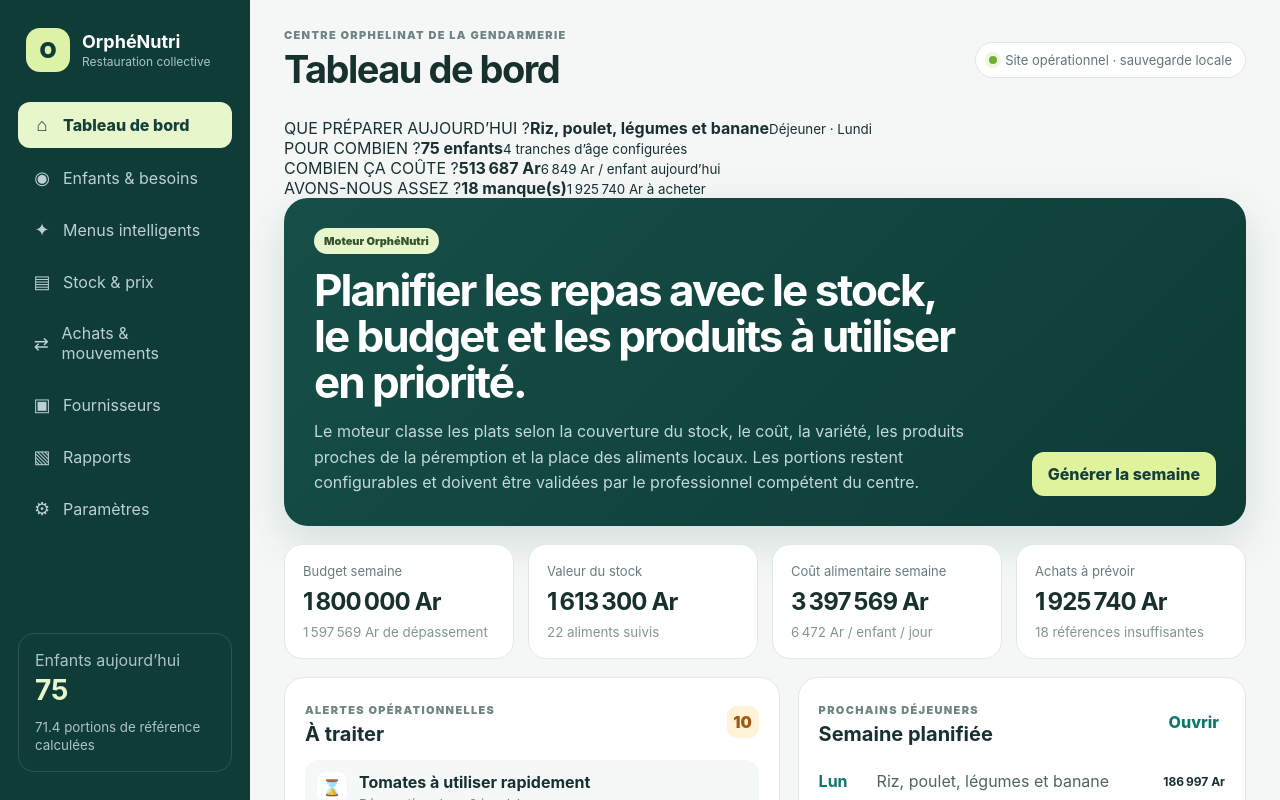
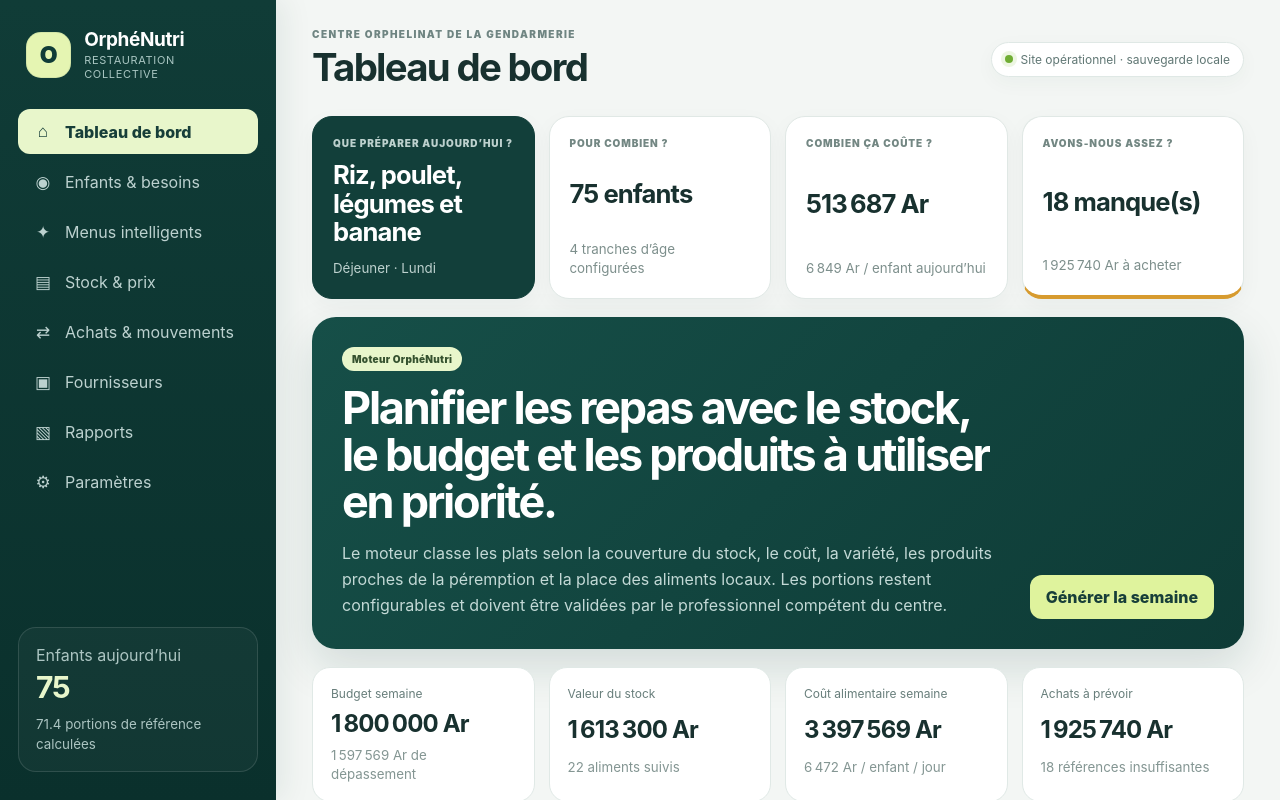
Before and after one commit to Romuel10/gestion-stock, a React (Vite) app: page / in a window 1280 px wide. Shown: the top 800 px of the page. Built offline with nearby package versions, Linux system fonts and the light colour scheme.

Commit message:
feat: redesign OrpheNutri institutional web interface

```diff
--- a/src/index.css
+++ b/src/index.css
@@ -1,144 +1,218 @@
 :root {
   font-family: Inter, ui-sans-serif, system-ui, -apple-system, BlinkMacSystemFont, "Segoe UI", sans-serif;
   color: #18312f;
-  background: #f4f7f6;
+  background: #f3f6f4;
   font-synthesis: none;
   text-rendering: optimizeLegibility;
 }
 
 * { box-sizing: border-box; }
-body { margin: 0; min-width: 320px; min-height: 100vh; background: #f4f7f6; }
+body { margin: 0; min-width: 320px; min-height: 100vh; background: #f3f6f4; }
 button, input, select { font: inherit; }
 button { cursor: pointer; }
 
-.app-shell { min-height: 100vh; display: grid; grid-template-columns: 250px 1fr; }
-.sidebar { background: #103c37; color: white; padding: 28px 18px; display: flex; flex-direction: column; gap: 30px; position: sticky; top: 0; height: 100vh; }
-.brand { display: flex; gap: 12px; align-items: center; padding: 0 8px; }
-.brand-mark { width: 44px; height: 44px; border-radius: 14px; display: grid; place-items: center; background: #dbf2a7; color: #103c37; font-weight: 900; font-size: 22px; }
+.app-shell { min-height: 100vh; display: grid; grid-template-columns: 276px minmax(0, 1fr); }
+.sidebar { background: linear-gradient(180deg, #103c37 0%, #0a302c 100%); color: white; padding: 28px 18px; display: flex; flex-direction: column; gap: 28px; position: sticky; top: 0; height: 100vh; box-shadow: 8px 0 28px rgba(15, 61, 55, .08); }
+.brand { display: flex; gap: 13px; align-items: center; padding: 0 8px; }
+.brand-mark { width: 46px; height: 46px; border-radius: 15px; display: grid; place-items: center; background: #e5f5b2; color: #103c37; font-weight: 950; font-size: 23px; box-shadow: inset 0 0 0 1px rgba(16,60,55,.08); }
 .brand strong, .brand span { display: block; }
-.brand strong { font-size: 18px; }
-.brand span { color: #a9c6c2; font-size: 12px; margin-top: 2px; }
-nav { display: grid; gap: 7px; }
-.nav-item { width: 100%; border: 0; background: transparent; color: #bcd1cf; text-align: left; border-radius: 12px; padding: 12px 14px; display: flex; gap: 11px; align-items: center; }
-.nav-item:hover { background: rgba(255,255,255,.07); color: white; }
-.nav-item.active { background: #e8f6cb; color: #173e39; font-weight: 800; }
-.nav-icon { width: 20px; text-align: center; font-size: 18px; }
-.sidebar-foot { margin-top: auto; border: 1px solid rgba(255,255,255,.12); border-radius: 16px; padding: 16px; display: grid; gap: 3px; }
+.brand strong { font-size: 19px; letter-spacing: -.02em; }
+.brand span { color: #a9c6c2; font-size: 11px; margin-top: 2px; text-transform: uppercase; letter-spacing: .06em; }
+nav { display: grid; gap: 6px; }
+.nav-item { width: 100%; border: 0; background: transparent; color: #bcd1cf; text-align: left; border-radius: 12px; padding: 12px 14px; display: flex; gap: 11px; align-items: center; transition: .18s ease; }
+.nav-item:hover { background: rgba(255,255,255,.07); color: white; transform: translateX(2px); }
+.nav-item.active { background: #e8f6cb; color: #173e39; font-weight: 850; }
+.nav-icon { width: 22px; text-align: center; font-size: 17px; }
+.sidebar-foot { margin-top: auto; border: 1px solid rgba(255,255,255,.12); border-radius: 18px; padding: 17px; display: grid; gap: 4px; background: rgba(255,255,255,.035); }
 .sidebar-foot span, .sidebar-foot small { color: #acc5c2; }
-.sidebar-foot strong { font-size: 28px; color: #e8f6cb; }
-.sidebar-foot small { margin-top: 8px; line-height: 1.4; }
+.sidebar-foot strong { font-size: 30px; color: #e8f6cb; letter-spacing: -.04em; }
+.sidebar-foot small { margin-top: 6px; line-height: 1.45; }
 
-.main-content { padding: 28px 34px 50px; min-width: 0; }
+.main-content { padding: 28px 36px 60px; min-width: 0; max-width: 1700px; width: 100%; margin: 0 auto; }
 .topbar { display: flex; justify-content: space-between; align-items: center; margin-bottom: 26px; gap: 20px; }
-.topbar h1 { margin: 4px 0 0; font-size: clamp(26px, 3vw, 38px); letter-spacing: -0.04em; }
-.eyebrow { margin: 0; color: #6f8582; font-size: 11px; letter-spacing: .12em; font-weight: 900; }
-.topbar-actions { display: flex; align-items: center; gap: 8px; background: white; border: 1px solid #dfe8e5; border-radius: 999px; padding: 9px 13px; color: #607774; font-size: 13px; }
+.topbar h1 { margin: 4px 0 0; font-size: clamp(28px, 3vw, 40px); letter-spacing: -.045em; }
+.eyebrow { margin: 0; color: #6f8582; font-size: 10px; letter-spacing: .14em; font-weight: 950; }
+.topbar-actions { display: flex; align-items: center; gap: 8px; background: white; border: 1px solid #dfe8e5; border-radius: 999px; padding: 9px 13px; color: #607774; font-size: 12px; box-shadow: 0 6px 20px rgba(21,67,61,.04); }
 .status-dot { width: 8px; height: 8px; border-radius: 50%; background: #70ad34; box-shadow: 0 0 0 4px #edf6e2; }
 
-.hero-card { background: linear-gradient(135deg, #164f48, #0e3b36); color: white; border-radius: 24px; padding: 30px; display: flex; justify-content: space-between; gap: 28px; align-items: flex-end; box-shadow: 0 16px 45px rgba(15, 61, 55, .14); }
-.hero-card h2 { max-width: 650px; font-size: clamp(26px, 4vw, 44px); line-height: 1.04; letter-spacing: -.045em; margin: 14px 0; }
-.hero-card p { color: #c3d9d6; max-width: 660px; margin: 0; line-height: 1.6; }
-.pill { display: inline-flex; border-radius: 999px; padding: 6px 10px; background: #e8f6cb; color: #35522f; font-size: 11px; font-weight: 900; }
-.primary-btn, .secondary-btn, .danger-btn { border: 0; border-radius: 12px; padding: 12px 16px; font-weight: 800; white-space: nowrap; }
+.question-grid { display: grid; grid-template-columns: repeat(4, minmax(0,1fr)); gap: 14px; margin-bottom: 18px; }
+.question-card { background: #fff; border: 1px solid #e0e8e5; border-radius: 20px; padding: 20px; min-height: 146px; display: flex; flex-direction: column; justify-content: space-between; box-shadow: 0 7px 22px rgba(25,63,58,.04); }
+.question-card > span { color: #738783; font-size: 10px; letter-spacing: .09em; font-weight: 950; }
+.question-card strong { font-size: clamp(20px, 2vw, 27px); line-height: 1.12; letter-spacing: -.035em; margin: 12px 0; }
+.question-card small { color: #7d8f8c; line-height: 1.45; }
+.question-card.primary { background: #123f3a; color: white; border-color: #123f3a; }
+.question-card.primary > span, .question-card.primary small { color: #bdd1ce; }
+.question-card.warning { border-bottom: 4px solid #d79b2f; }
+.question-card.good { border-bottom: 4px solid #75a844; }
+
+.hero-card { background: linear-gradient(135deg, #164f48, #0e3b36); color: white; border-radius: 24px; padding: 30px; display: flex; justify-content: space-between; gap: 28px; align-items: flex-end; box-shadow: 0 18px 45px rgba(15, 61, 55, .14); }
+.hero-card h2 { max-width: 760px; font-size: clamp(28px, 4vw, 45px); line-height: 1.04; letter-spacing: -.05em; margin: 14px 0; }
+.hero-card p { color: #c3d9d6; max-width: 810px; margin: 0; line-height: 1.65; }
+.pill { display: inline-flex; border-radius: 999px; padding: 6px 10px; background: #e8f6cb; color: #35522f; font-size: 10px; font-weight: 950; letter-spacing: .03em; }
+.primary-btn, .secondary-btn, .danger-btn, .ghost-btn { border: 0; border-radius: 12px; padding: 12px 16px; font-weight: 850; white-space: nowrap; transition: .18s ease; }
 .primary-btn { background: #dff39d; color: #173e39; }
-.primary-btn:hover { background: #eefabf; }
+.primary-btn:hover { background: #eefabf; transform: translateY(-1px); }
 .secondary-btn { background: #143f3a; color: white; }
+.secondary-btn:hover { background: #0e342f; }
 .danger-btn { background: #fff0ed; color: #a83f31; }
-.text-btn { border: 0; background: transparent; color: #0f766e; font-weight: 800; }
+.ghost-btn { background: #edf2f0; color: #49635f; }
+.text-btn { border: 0; background: transparent; color: #0f766e; font-weight: 850; }
 
 .stats-grid { display: grid; grid-template-columns: repeat(4, minmax(0, 1fr)); gap: 14px; margin: 18px 0; }
 .stat-card { background: white; border: 1px solid #e0e9e6; border-radius: 18px; padding: 18px; display: grid; gap: 8px; }
-.stat-card span { color: #687e7b; font-size: 13px; }
+.stat-card span { color: #687e7b; font-size: 12px; }
 .stat-card strong { font-size: 24px; letter-spacing: -.035em; }
-.stat-card small { color: #849693; }
-.stat-card.good { border-bottom: 4px solid #7eb543; }
-.stat-card.danger { border-bottom: 4px solid #d46755; }
+.stat-card small { color: #849693; line-height: 1.4; }
 
 .two-columns { display: grid; grid-template-columns: 1.05fr .95fr; gap: 18px; }
-.panel { background: white; border: 1px solid #e0e9e6; border-radius: 20px; padding: 20px; }
+.panel { background: white; border: 1px solid #e0e9e6; border-radius: 20px; padding: 20px; box-shadow: 0 8px 25px rgba(20,59,54,.035); }
 .panel-title { display: flex; justify-content: space-between; align-items: center; gap: 16px; margin-bottom: 14px; }
-.panel-title h3, .add-form h3, .settings-card h3 { margin: 4px 0 0; font-size: 20px; }
-.count-badge { min-width: 32px; height: 32px; display: grid; place-items: center; border-radius: 10px; background: #fff2d7; color: #9c5b12; font-weight: 900; }
-.alert-list { display: grid; gap: 10px; }
+.panel-title h3, .add-form h3, .settings-card h3 { margin: 4px 0 0; font-size: 20px; letter-spacing: -.025em; }
+.panel-title select { border: 1px solid #dce6e3; border-radius: 10px; padding: 9px 11px; background: white; color: #264742; }
+.count-badge { min-width: 32px; height: 32px; display: grid; place-items: center; border-radius: 10px; background: #fff2d7; color: #9c5b12; font-weight: 950; }
+.alert-list { display: grid; gap: 9px; }
 .alert-row { display: flex; gap: 12px; padding: 12px; border-radius: 14px; background: #f4f8f7; }
 .alert-row.warning { background: #fff6e5; }
-.alert-symbol { width: 30px; height: 30px; flex: 0 0 auto; border-radius: 9px; display: grid; place-items: center; background: white; font-weight: 900; }
+.alert-symbol { width: 30px; height: 30px; flex: 0 0 auto; border-radius: 9px; display: grid; place-items: center; background: white; font-weight: 950; }
 .alert-row strong, .alert-row small { display: block; }
 .alert-row small { color: #728581; margin-top: 4px; }
-.empty { color: #7d908d; }
 .week-preview { display: grid; }
 .week-row { display: grid; grid-template-columns: 48px 1fr auto; gap: 10px; align-items: center; padding: 11px 0; border-bottom: 1px solid #edf2f0; }
 .week-row:last-child { border-bottom: 0; }
 .week-row strong { color: #0f766e; }
 .week-row span { color: #4e6562; }
-.week-row b { font-size: 12px; }
+.week-row b { font-size: 11px; }
 
-.section-intro, .section-toolbar { margin-bottom: 18px; display: flex; justify-content: space-between; gap: 18px; align-items: center; }
-.section-intro p, .section-toolbar p { margin: 0; color: #617672; line-height: 1.6; max-width: 820px; }
+.section-toolbar { margin-bottom: 18px; display: flex; justify-content: space-between; gap: 18px; align-items: center; }
+.section-toolbar p { margin: 0; color: #617672; line-height: 1.65; max-width: 820px; }
+.toolbar-actions { display: flex; gap: 8px; flex-wrap: wrap; justify-content: flex-end; }
+.mini-stats { display: flex; gap: 10px; flex-wrap: wrap; }
+.mini-stats span { padding: 9px 12px; border-radius: 999px; background: white; border: 1px solid #e0e9e6; color: #607672; font-size: 12px; }
+
+.section-lead { background: linear-gradient(120deg,#f7fbef,#eef7e7); border: 1px solid #dae9cc; border-radius: 22px; padding: 24px; display: flex; align-items: flex-end; justify-content: space-between; gap: 24px; margin-bottom: 18px; }
+.section-lead h2 { margin: 10px 0 8px; font-size: 32px; letter-spacing: -.04em; }
+.section-lead p { color: #657761; margin: 0; line-height: 1.6; max-width: 760px; }
+.big-metric { background: white; border: 1px solid #dfe8da; border-radius: 16px; padding: 16px 20px; min-width: 190px; }
+.big-metric span { display: block; color: #71806d; font-size: 11px; }
+.big-metric strong { display: block; font-size: 30px; margin-top: 5px; }
+.age-grid { display: grid; grid-template-columns: repeat(4,minmax(0,1fr)); gap: 14px; margin-bottom: 18px; }
+.age-card { display: grid; gap: 14px; }
+.age-title { display: flex; align-items: flex-start; justify-content: space-between; gap: 10px; }
+.age-title h3 { margin: 4px 0 0; }
+.age-title > strong { font-size: 30px; color: #0f766e; }
+
+label { color: #5b716d; font-size: 12px; font-weight: 800; }
+label input, label select, .movement-form input, .movement-form select { display: block; width: 100%; margin-top: 7px; border: 1px solid #dbe5e2; border-radius: 10px; padding: 10px 11px; outline: none; background: white; color: #18312f; }
+label input:focus, label select:focus, .movement-form input:focus, .movement-form select:focus { border-color: #68a89f; box-shadow: 0 0 0 3px rgba(104,168,159,.12); }
+
+.smart-panel { margin-bottom: 18px; }
+.suggestion-grid { display: grid; grid-template-columns: repeat(4,minmax(0,1fr)); gap: 12px; }
+.suggestion-card { border: 1px solid #e4ebe9; border-radius: 16px; padding: 16px; position: relative; background: #fbfcfc; }
+.suggestion-card.best { background: #f4fae9; border-color: #cfe2ac; }
+.suggestion-rank { position: absolute; right: 12px; top: 12px; width: 30px; height: 30px; border-radius: 10px; display: grid; place-items: center; background: #eef3f1; color: #52706b; font-weight: 950; font-size: 12px; }
+.suggestion-card.best .suggestion-rank { background: #dff39d; color: #34512f; }
+.suggestion-card h4 { margin: 2px 38px 15px 0; min-height: 42px; font-size: 15px; line-height: 1.35; }
+.score-line { display: flex; justify-content: space-between; color: #6e827e; font-size: 11px; }
+.score-line strong { color: #18312f; font-size: 15px; }
+.progress { height: 7px; border-radius: 99px; background: #e8eeec; overflow: hidden; margin: 7px 0; }
+.progress span { display: block; height: 100%; background: #6fa848; border-radius: inherit; }
+.suggestion-card small { color: #718682; line-height: 1.45; }
+.suggestion-card ul { margin: 12px 0 0; padding-left: 17px; color: #60736f; font-size: 11px; line-height: 1.55; }
+
+.menu-grid { display: grid; grid-template-columns: repeat(2, minmax(0, 1fr)); gap: 15px; }
+.day-card { background: white; border: 1px solid #e0e9e6; border-radius: 20px; padding: 18px; }
+.day-head { display: flex; justify-content: space-between; align-items: center; padding-bottom: 13px; margin-bottom: 5px; border-bottom: 1px solid #edf2f0; }
+.day-head h3 { margin: 0; font-size: 21px; }
+.day-head span { font-weight: 900; color: #0f766e; font-size: 12px; }
+.meal-select { display: grid; grid-template-columns: 120px 1fr; gap: 8px; align-items: center; padding: 9px 0; border-bottom: 1px dashed #e6edeb; }
+.meal-select:last-child { border-bottom: 0; }
+.meal-select > span { color: #6c817d; }
+.meal-select select { margin: 0; }
+
 .table-panel { padding: 0; overflow: hidden; }
 .table-wrap { overflow-x: auto; }
-table { border-collapse: collapse; width: 100%; min-width: 850px; }
-th, td { padding: 14px 16px; text-align: left; border-bottom: 1px solid #edf2f0; }
-th { background: #f8faf9; color: #6a7d7a; font-size: 11px; letter-spacing: .05em; text-transform: uppercase; }
-td { color: #445d59; font-size: 14px; }
-tfoot td { background: #f6faf8; font-weight: 900; color: #173e39; }
+table { border-collapse: collapse; width: 100%; min-width: 1050px; }
+th, td { padding: 13px 14px; text-align: left; border-bottom: 1px solid #edf2f0; vertical-align: middle; }
+th { background: #f8faf9; color: #6a7d7a; font-size: 10px; letter-spacing: .06em; text-transform: uppercase; position: sticky; top: 0; z-index: 1; }
+td { color: #445d59; font-size: 13px; }
+td strong { color: #253f3b; }
 .number-with-unit { display: flex; align-items: center; border: 1px solid #dce6e3; border-radius: 10px; overflow: hidden; width: 120px; background: white; }
 .number-with-unit input { width: 78px; border: 0; outline: 0; padding: 8px; color: #18312f; }
-.number-with-unit span { color: #7a8c89; font-size: 12px; }
+.number-with-unit span { color: #7a8c89; font-size: 11px; }
 .money-input { width: 145px; }
 .money-input input { width: 102px; }
-.state { display: inline-flex; padding: 5px 9px; border-radius: 999px; font-size: 11px; font-weight: 800; }
+.local-tag { display: inline-flex; margin-left: 7px; background: #edf7e4; color: #527d32; border-radius: 999px; padding: 3px 6px; font-size: 9px; font-weight: 900; }
+.state { display: inline-flex; padding: 5px 9px; border-radius: 999px; font-size: 10px; font-weight: 850; }
 .state.ok { background: #edf7e4; color: #4e7b2b; }
 .state.danger { background: #fff0ec; color: #a44738; }
-.needs-buy td { background: #fffdf8; }
 
 .add-form { margin-top: 18px; display: grid; gap: 18px; }
 .form-grid { display: grid; grid-template-columns: repeat(3, 1fr); gap: 12px; }
-label { color: #5b716d; font-size: 12px; font-weight: 800; }
-label input, label select { display: block; width: 100%; margin-top: 7px; border: 1px solid #dbe5e2; border-radius: 10px; padding: 10px 11px; outline: none; background: white; color: #18312f; }
-label input:focus, label select:focus { border-color: #68a89f; box-shadow: 0 0 0 3px rgba(104,168,159,.12); }
 .add-form .primary-btn { justify-self: start; background: #164f48; color: white; }
-.inline-field { display: grid; grid-template-columns: auto 100px; align-items: center; gap: 10px; white-space: nowrap; }
-.inline-field input { margin: 0; }
-
-.menu-grid { display: grid; grid-template-columns: repeat(2, minmax(0, 1fr)); gap: 16px; }
-.day-card { background: white; border: 1px solid #e0e9e6; border-radius: 20px; padding: 18px; }
-.day-head { display: flex; justify-content: space-between; align-items: center; padding-bottom: 13px; margin-bottom: 5px; border-bottom: 1px solid #edf2f0; }
-.day-head h3 { margin: 0; font-size: 21px; }
-.day-head span { font-weight: 900; color: #0f766e; }
-.meal-select { display: grid; grid-template-columns: 112px 1fr auto; gap: 8px; align-items: center; padding: 10px 0; border-bottom: 1px dashed #e6edeb; }
-.meal-select:last-child { border-bottom: 0; }
-.meal-select > span { color: #6c817d; }
-.meal-select select { margin: 0; }
-.meal-select small { color: #849693; min-width: 90px; text-align: right; }
 
 .shopping-summary { background: #e9f5d8; border: 1px solid #d8e8bf; border-radius: 22px; padding: 24px; display: flex; justify-content: space-between; gap: 20px; align-items: center; margin-bottom: 18px; }
 .shopping-summary h2 { margin: 5px 0; font-size: 36px; letter-spacing: -.04em; }
 .shopping-summary p { margin: 0; color: #607557; }
+.purchase-layout { align-items: start; }
+.compact-list { display: grid; gap: 3px; }
+.need-row { display: flex; justify-content: space-between; gap: 14px; align-items: center; padding: 11px 0; border-bottom: 1px solid #eef2f0; }
+.need-row:last-child { border-bottom: 0; }
+.need-row strong, .need-row small, .need-row b, .need-row span { display: block; }
+.need-row small { color: #7b8c89; margin-top: 3px; }
+.need-row > div:last-child { text-align: right; }
+.need-row > div:last-child b { color: #a45828; }
+.need-row > div:last-child span { font-size: 11px; color: #7a8b88; margin-top: 2px; }
+.movement-form { display: grid; grid-template-columns: 1fr 1fr; gap: 12px; }
+.movement-form .primary-btn { align-self: end; background: #164f48; color: white; }
+.movement-table { margin-top: 18px; }
+.movement { display: inline-flex; border-radius: 999px; padding: 4px 8px; font-size: 10px; font-weight: 850; }
+.movement.entrée, .movement.don { background: #edf7e4; color: #4f7b30; }
+.movement.sortie { background: #fff0ec; color: #a44738; }
+.movement.ajustement { background: #edf2f9; color: #496a8a; }
 
-.recipe-grid { display: grid; grid-template-columns: repeat(3, minmax(0, 1fr)); gap: 15px; }
-.recipe-card { background: white; border: 1px solid #e0e9e6; border-radius: 20px; padding: 18px; }
-.recipe-head { display: flex; justify-content: space-between; align-items: center; gap: 10px; }
-.recipe-card h3 { margin: 16px 0 7px; font-size: 20px; }
-.recipe-card p { min-height: 44px; color: #6d817e; line-height: 1.5; font-size: 13px; }
-.ingredient-list { border-top: 1px solid #edf2f0; margin: 14px 0 12px; padding-top: 8px; }
-.ingredient-list div { display: flex; justify-content: space-between; gap: 10px; padding: 7px 0; color: #5c716d; font-size: 13px; }
-.recipe-card > small { color: #8a9a97; }
+.supplier-grid { display: grid; grid-template-columns: repeat(3,minmax(0,1fr)); gap: 15px; margin-bottom: 18px; }
+.supplier-card { position: relative; }
+.supplier-icon { width: 38px; height: 38px; display: grid; place-items: center; border-radius: 12px; background: #e9f4e0; color: #4e7136; font-weight: 900; }
+.supplier-card h3 { margin: 14px 0 4px; }
+.supplier-card p { margin: 0; color: #617672; }
+.supplier-card > small { color: #8a9a97; display: block; margin-top: 4px; }
+.supplier-foods { margin-top: 16px; border-top: 1px solid #edf2f0; padding-top: 8px; }
+.supplier-foods div { display: flex; justify-content: space-between; gap: 8px; padding: 7px 0; font-size: 11px; color: #5f7470; }
+.supplier-foods b { color: #294b45; text-align: right; }
+.price-history { display: grid; }
+.price-history > div { display: grid; grid-template-columns: 1fr auto 90px; gap: 16px; align-items: center; padding: 12px 0; border-bottom: 1px solid #edf2f0; }
+.price-history > div:last-child { border-bottom: 0; }
+.price-history span { color: #70827f; }
+.price-up { color: #b35a3b; }
+.price-down { color: #54843a; }
+
+.report-grid { display: grid; grid-template-columns: repeat(2,minmax(0,1fr)); gap: 14px; margin-bottom: 18px; }
+.report-card { background: white; border: 1px solid #e0e9e6; border-radius: 18px; padding: 18px; display: grid; grid-template-columns: 48px 1fr auto; align-items: center; gap: 14px; }
+.report-icon { width: 44px; height: 44px; border-radius: 13px; background: #edf5ea; display: grid; place-items: center; color: #4d713b; font-size: 18px; }
+.report-card h3 { margin: 0 0 4px; }
+.report-card p { margin: 0; color: #738783; font-size: 12px; }
+.report-card button { border: 0; border-radius: 10px; padding: 9px 12px; background: #143f3a; color: white; font-weight: 800; }
+.report-summary { display: grid; grid-template-columns: repeat(5,minmax(0,1fr)); gap: 10px; }
+.report-summary > div { padding: 12px; border-radius: 13px; background: #f7f9f8; }
+.report-summary span, .report-summary strong { display: block; }
+.report-summary span { color: #7a8c89; font-size: 10px; }
+.report-summary strong { margin-top: 6px; font-size: 17px; }
 
 .settings-grid { display: grid; grid-template-columns: repeat(2, minmax(0, 1fr)); gap: 18px; }
 .settings-card { display: grid; gap: 14px; align-content: start; }
-.settings-card p { color: #667a77; line-height: 1.6; }
+.settings-card p { color: #667a77; line-height: 1.6; margin: 0; }
 .settings-card input { max-width: 340px; }
 .budget-box { padding: 16px; border-radius: 14px; background: #f3f8ef; display: flex; justify-content: space-between; align-items: center; }
 .budget-box span { color: #61745c; }
 .notice-card { background: #fffaf0; border-color: #f0e1bf; }
+.notice-card p { color: #756b55; line-height: 1.65; }
 
-@media (max-width: 1100px) {
-  .stats-grid { grid-template-columns: repeat(2, 1fr); }
-  .recipe-grid { grid-template-columns: repeat(2, 1fr); }
+@media (max-width: 1250px) {
+  .question-grid, .stats-grid, .age-grid, .suggestion-grid { grid-template-columns: repeat(2, minmax(0,1fr)); }
+  .report-summary { grid-template-columns: repeat(3,minmax(0,1fr)); }
 }
 
-@media (max-width: 820px) {
+@media (max-width: 980px) {
   .app-shell { grid-template-columns: 1fr; }
   .sidebar { position: static; height: auto; padding: 16px; gap: 15px; }
   .sidebar nav { display: flex; overflow-x: auto; padding-bottom: 3px; }
@@ -147,26 +221,29 @@ label input:focus, label select:focus { border-color: #68a89f; box-shadow: 0 0 0
   .main-content { padding: 20px 16px 40px; }
   .topbar { align-items: flex-start; }
   .topbar-actions { display: none; }
-  .hero-card, .shopping-summary, .section-toolbar { align-items: stretch; flex-direction: column; }
-  .hero-card { display: flex; }
-  .two-columns, .menu-grid, .settings-grid { grid-template-columns: 1fr; }
-  .form-grid, .recipe-grid { grid-template-columns: 1fr; }
-  .meal-select { grid-template-columns: 1fr; }
-  .meal-select small { text-align: left; }
-  .inline-field { grid-template-columns: 1fr 120px; }
+  .two-columns, .menu-grid, .settings-grid, .supplier-grid { grid-template-columns: 1fr; }
+  .section-toolbar, .section-lead, .shopping-summary, .hero-card { align-items: stretch; flex-direction: column; }
+  .hero-card, .section-lead, .shopping-summary { display: flex; }
+  .toolbar-actions { justify-content: flex-start; }
+  .form-grid { grid-template-columns: repeat(2,1fr); }
+  .report-grid { grid-template-columns: 1fr; }
 }
 
-@media (max-width: 560px) {
-  .stats-grid { grid-template-columns: 1fr; }
+@media (max-width: 650px) {
+  .question-grid, .stats-grid, .age-grid, .suggestion-grid, .form-grid, .movement-form, .report-summary { grid-template-columns: 1fr; }
   .topbar h1 { font-size: 30px; }
   .hero-card { padding: 22px; }
   .hero-card h2 { font-size: 30px; }
+  .meal-select { grid-template-columns: 1fr; }
+  .report-card { grid-template-columns: 42px 1fr; }
+  .report-card button { grid-column: 1 / -1; }
+  .price-history > div { grid-template-columns: 1fr; gap: 4px; }
 }
 
 @media print {
-  .sidebar, .topbar, .shopping-summary button { display: none !important; }
+  .sidebar, .topbar, .toolbar-actions, button, .movement-form { display: none !important; }
   .app-shell { display: block; }
-  .main-content { padding: 0; }
+  .main-content { padding: 0; max-width: none; }
   body { background: white; }
-  .panel, .shopping-summary { border: 1px solid #ccc; box-shadow: none; }
+  .panel, .shopping-summary, .report-card { border: 1px solid #ccc; box-shadow: none; break-inside: avoid; }
 }
```
